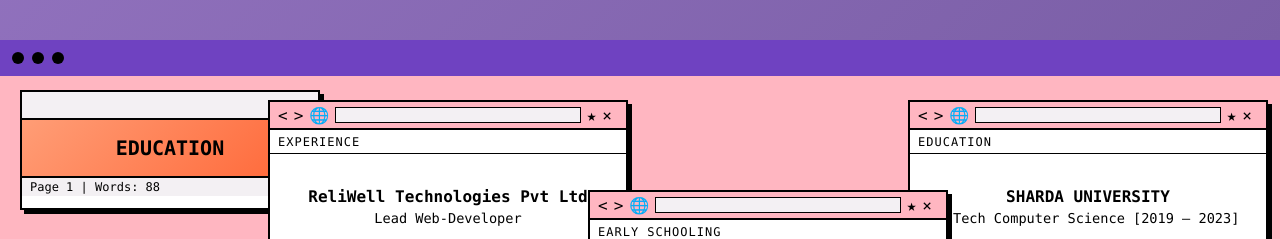
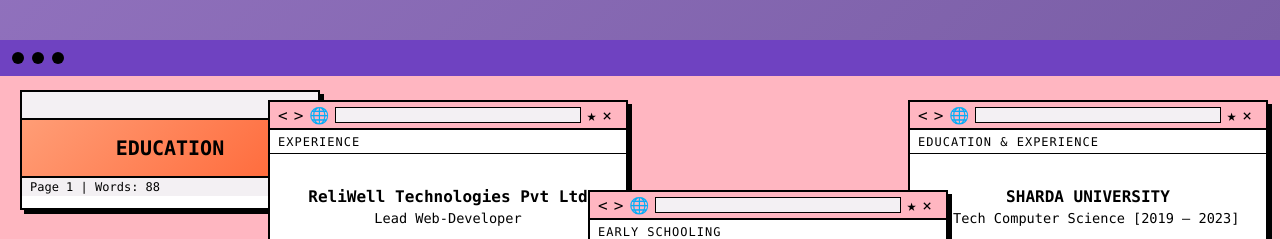
Before and after one commit to Danishanwar01/Portfolio, a React (Create React App) app: page / in a window 1280 px wide. Shown: the part 1560-1799 px from the top of the page. Built offline with nearby package versions, Linux system fonts and the light colour scheme.

Commit message:
first commit

```diff
--- a/src/components/Background.jsx
+++ b/src/components/Background.jsx
@@ -62,7 +62,7 @@ export default function Background() {
           <span className="star-icon">★</span>
           <span className="window-close">×</span>
         </div>
-        <div className="browser-section-label">EDUCATION</div>
+        <div className="browser-section-label">EDUCATION & EXPERIENCE</div>
         <div className="browser-content">
           <h3 className="edu-school">SHARDA UNIVERSITY</h3>
           <p className="edu-degree">B-Tech Computer Science [2019 – 2023]</p>
```
